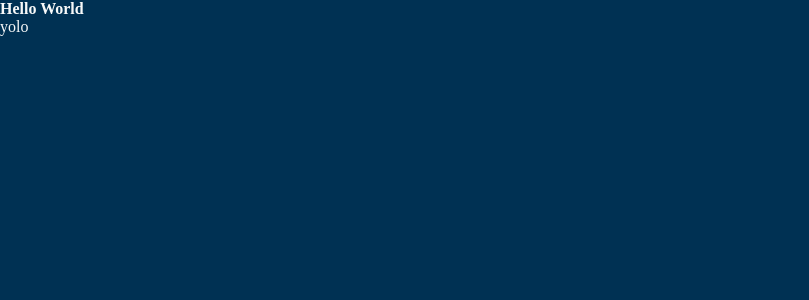
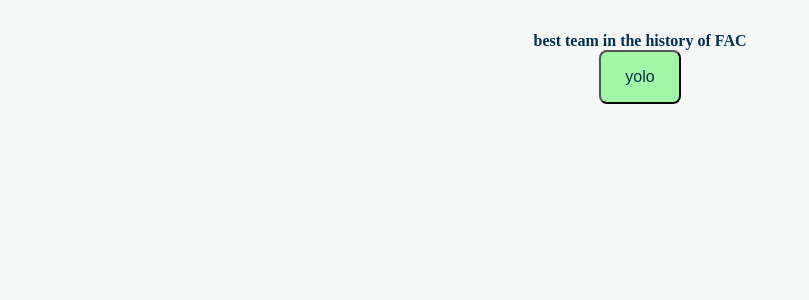
Before and after one commit to fac29/quiz-gghlo-frontend, a React (Vite) app: page / in a window 1280 px wide. Shown: the top 300 px of the page, without its empty margins (0-809 px from the left). Built offline with nearby package versions, Linux system fonts and the light colour scheme.

Commit message:
main style + btn

```diff
--- a/src/App.tsx
+++ b/src/App.tsx
@@ -1,12 +1,17 @@
 import React from 'react';
 import '../src/index.css';
+import Button from './components/Button/Button';
 
 function App() {
 	return (
 		<React.Fragment>
 			<div className='main'>
-				<h1>Hello World</h1>
-				<p>yolo</p>
+				<h1>best team in the history of FAC</h1>
+				<Button
+					btnclassName='btnPrimary'
+					btnText='yolo'
+					btnonClick={() => false}
+				/>
 			</div>
 		</React.Fragment>
 	);
--- a/src/components/Button/Button.css
+++ b/src/components/Button/Button.css
@@ -1,4 +1,19 @@
 .btnPrimary {
 	background-color: var(--qprimary);
 	color: var(--qdark);
+	border-radius: 8px;
+	padding: 16px 24px;
 }
+
+.btnSecondary {
+	background-color: var(--dark);
+	color: var(--qlight);
+	border-radius: 8px;
+	padding: 16px 24px;
+}
+
+.btnPrimary:hover,
+.btnSecondary:hover {
+	opacity: 0.6;
+	border-radius: 8px 8px 0 8px;
+}
--- a/src/components/Button/Button.tsx
+++ b/src/components/Button/Button.tsx
@@ -1,12 +1,20 @@
 import React from 'react';
-import 'Button.css';
+import './Button.css';
 
-export default function Button() {
+type btnProps = {
+	btnText: string;
+	btnonClick: () => void;
+	btnclassName: string;
+};
+
+export default function Button({
+	btnText,
+	btnonClick,
+	btnclassName,
+}: btnProps) {
 	return (
-		<React.Fragment>
-			<div className='btnPrimary'>
-				<p>yolo</p>
-			</div>
-		</React.Fragment>
+		<button className={btnclassName} onClick={btnonClick}>
+			{btnText}
+		</button>
 	);
 }
--- a/src/index.css
+++ b/src/index.css
@@ -26,8 +26,12 @@ body {
 /* section for main style */
 
 .main {
-	background-color: var(--qdark);
-	color: var(--qlight);
+	background-color: var(--qlight);
+	color: var(--qdark);
 	height: 100vh;
 	width: 100vw;
+	padding: 32px;
+	display: flex;
+	flex-direction: column;
+	align-items: center;
 }
```
